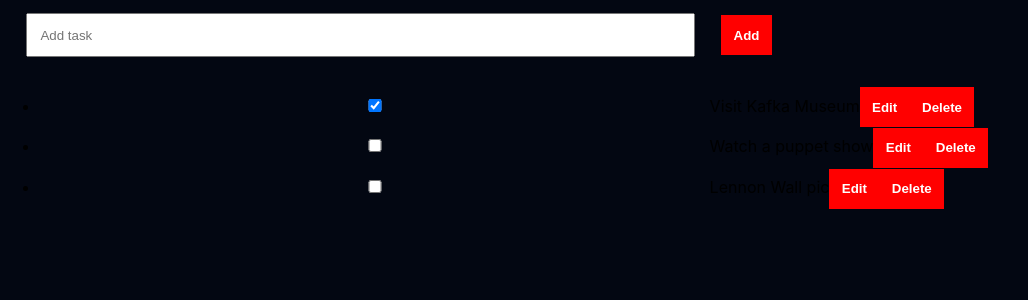
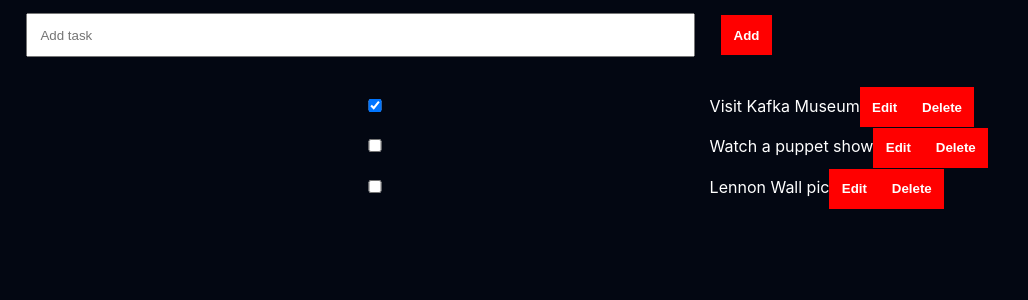
Before and after one commit to vinay-nb/React-Challenges-, a React (Create React App) app in the folder react-challenges/: page /task-app in a window 1280 px wide. Shown: the top 300 px of the page, without its empty margins (0-1028 px from the left). Built offline with nearby package versions, Linux system fonts and the light colour scheme; no server answers.

Commit message:
feat: add-task

```diff
--- a/react-challenges/src/Components/TaskApp/AddTask.js
+++ b/react-challenges/src/Components/TaskApp/AddTask.js
@@ -1,7 +1,7 @@
 import React, { useState } from "react";
 import "./task.css";
 
-const AddTask = ({ handleAddTask }) => {
+const AddTask = ({ onAddTask }) => {
   const [text, setText] = useState();
   return (
     <div>
@@ -15,7 +15,7 @@ const AddTask = ({ handleAddTask }) => {
       <button
         onClick={() => {
           setText("");
-          handleAddTask(text);
+          onAddTask(text);
         }}
       >
         Add
--- a/react-challenges/src/Components/TaskApp/TaskList.js
+++ b/react-challenges/src/Components/TaskApp/TaskList.js
@@ -1,25 +1,21 @@
-import React, { useState } from "react";
+import { useState } from "react";
 
-const TaskList = ({ tasks, handleChangeTask, handleDeleteTask }) => {
+export default function TaskList({ tasks, onChangeTask, onDeleteTask }) {
   return (
     <ul>
       {tasks.map((task) => (
-        <li key={task.id}>
-          <Tasks
-            task={task}
-            onChange={handleChangeTask}
-            onDelete={handleDeleteTask}
-          />
+        <li key={task.id} style={{ color: "white", listStyle: "none" }}>
+          <Task task={task} onChange={onChangeTask} onDelete={onDeleteTask} />
         </li>
       ))}
     </ul>
   );
-};
+}
 
-function Tasks({ task, onChange, onDelete }) {
-  const [isEditiong, setIsEditing] = useState(false);
+function Task({ task, onChange, onDelete }) {
+  const [isEditing, setIsEditing] = useState(false);
   let taskContent;
-  if (isEditiong) {
+  if (isEditing) {
     taskContent = (
       <>
         <input
@@ -42,7 +38,6 @@ function Tasks({ task, onChange, onDelete }) {
       </>
     );
   }
-
   return (
     <label>
       <input
@@ -51,7 +46,7 @@ function Tasks({ task, onChange, onDelete }) {
         onChange={(e) => {
           onChange({
             ...task,
-            text: e.target.checked,
+            done: e.target.checked,
           });
         }}
       />
@@ -60,5 +55,3 @@ function Tasks({ task, onChange, onDelete }) {
     </label>
   );
 }
-
-export default TaskList;
```
